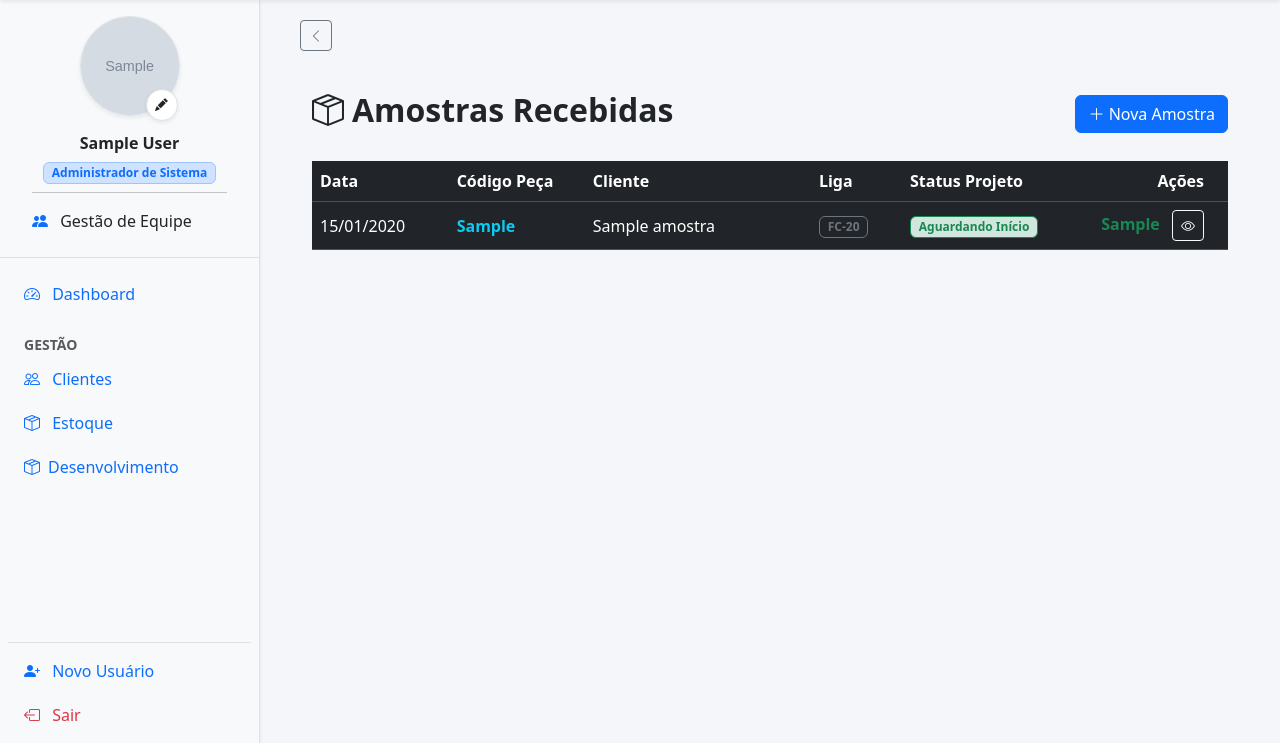
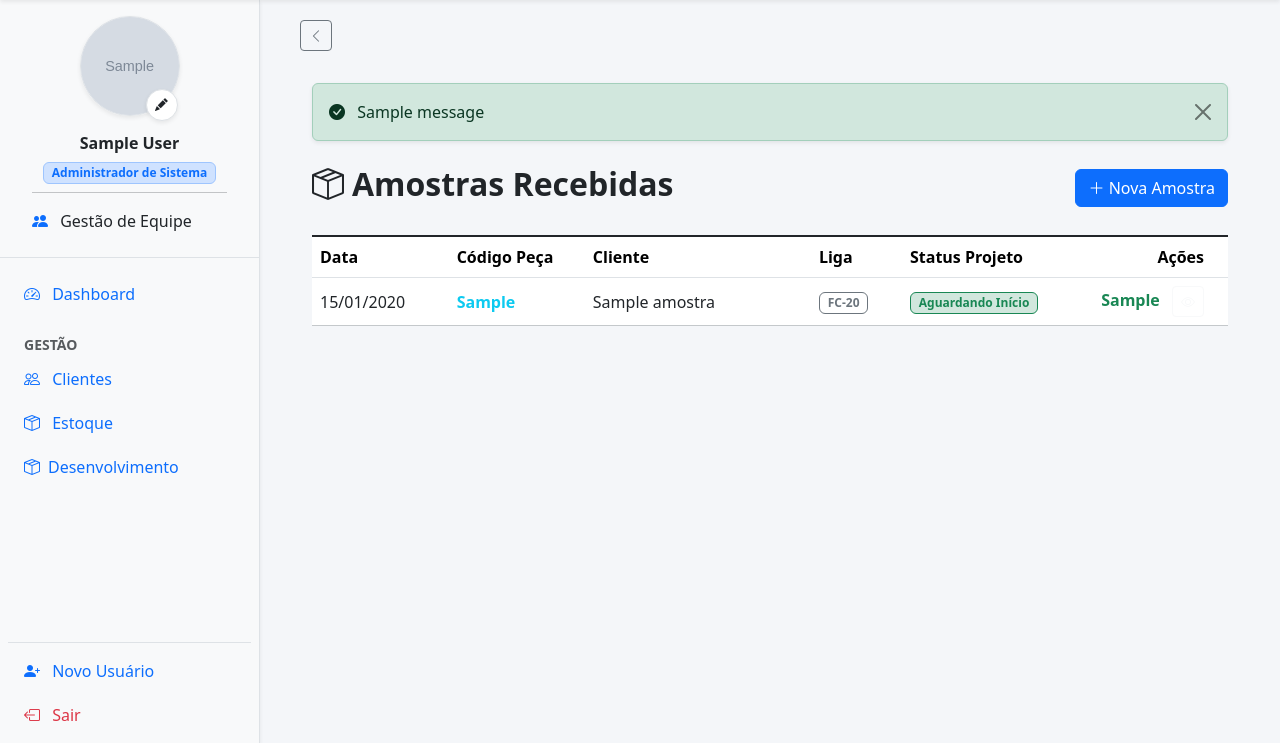
Before and after one commit to fernandes-draw/erp_system, a Django app: page /desenvolvimento/amostras/ in a window 1280 px wide. Shown: the part 57-800 px from the top of the page. Run offline with Django 5.2, Linux system fonts and the light colour scheme; a user stored in the database is signed in; tables that the repository leaves empty hold one stand-in row (values such as "Sample post"); grey boxes marked "Sample" are stand-in pictures; one stand-in notice (Sample message) is shown.

Commit message:
Mensageria, ajustes na tabela de amostras

```diff
--- a/desenvolvimento/templates/desenvolvimento/amostra_list.html
+++ b/desenvolvimento/templates/desenvolvimento/amostra_list.html
@@ -9,8 +9,8 @@
         </a>
     </div>
 
-    <table class="table table-dark table-hover align-middle mb-0">
-    <thead>
+    <table class="table table-hover align-middle mb-0">
+        <thead class="table-group-divider" style="background-color: rgba(125, 125, 125, 0.1);">
             <tr>
                 <th style="width: 15%">Data</th>
                 <th style="width: 15%">Código Peça</th>
@@ -19,12 +19,12 @@
                 <th style="width: 15%">Status Projeto</th>
                 <th style="width: 20%" class="text-end px-4">Ações</th> </tr>
         </thead>
-    <tbody>
+        <tbody class="border-top-0">
             {% for amostra in amostras %}
-        <tr>
-            <td>{{ amostra.data_recebimento|date:"d/m/Y" }}</td>
+            <tr class="border-bottom border-secondary-subtle">
+                <td class="text-body">{{ amostra.data_recebimento|date:"d/m/Y" }}</td>
                 <td><span class="text-info fw-bold">{{ amostra.codigo_peca }}</span></td>
-            <td>{{ amostra.cliente_nome }}</td>
+                <td class="text-body">{{ amostra.cliente_nome }}</td>
                 <td><span class="badge border border-secondary text-secondary">{{ amostra.get_liga_produto_display }}</span></td>
                 <td>
                     {% if amostra.projeto %}
--- a/templates/base.html
+++ b/templates/base.html
@@ -25,6 +25,19 @@
                 </button>
                 {% endif %}
 
+                <div class="container mt-3">
+                    {% if messages %}
+                        {% for message in messages %}
+                            <div class="alert alert-{{ message.tags }} alert-dismissible fade show shadow-sm" role="alert">
+                                {% if message.tags == 'success' %}<i class="bi bi-check-circle-fill me-2"></i>{% endif %}
+                                {% if message.tags == 'warning' %}<i class="bi bi-exclamation-triangle-fill me-2"></i>{% endif %}
+                                {{ message }}
+                                <button type="button" class="btn-close" data-bs-dismiss="alert" aria-label="Close"></button>
+                            </div>
+                        {% endfor %}
+                    {% endif %}
+                </div>
+
                 {% block content %}{% endblock %}
             </main>
         </div>
```
Lines whose indentation alone changed are shown as unchanged.
